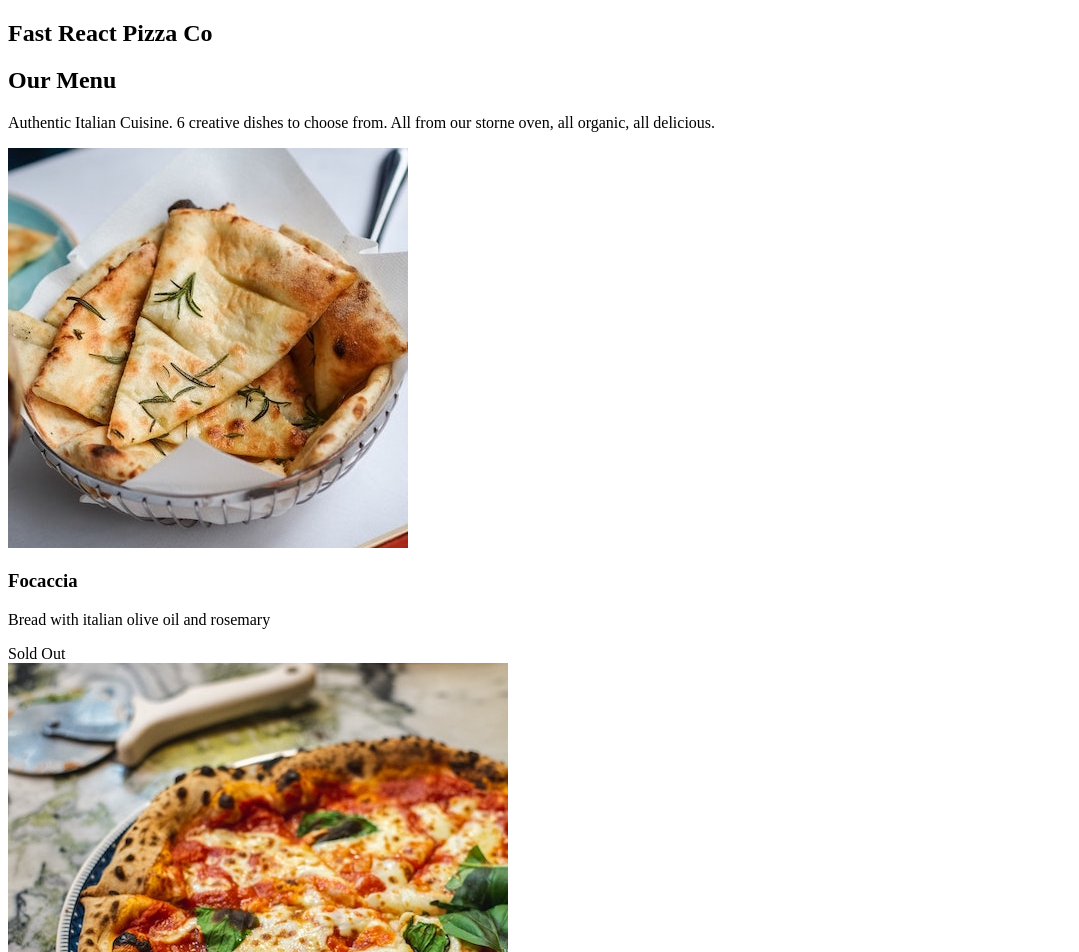
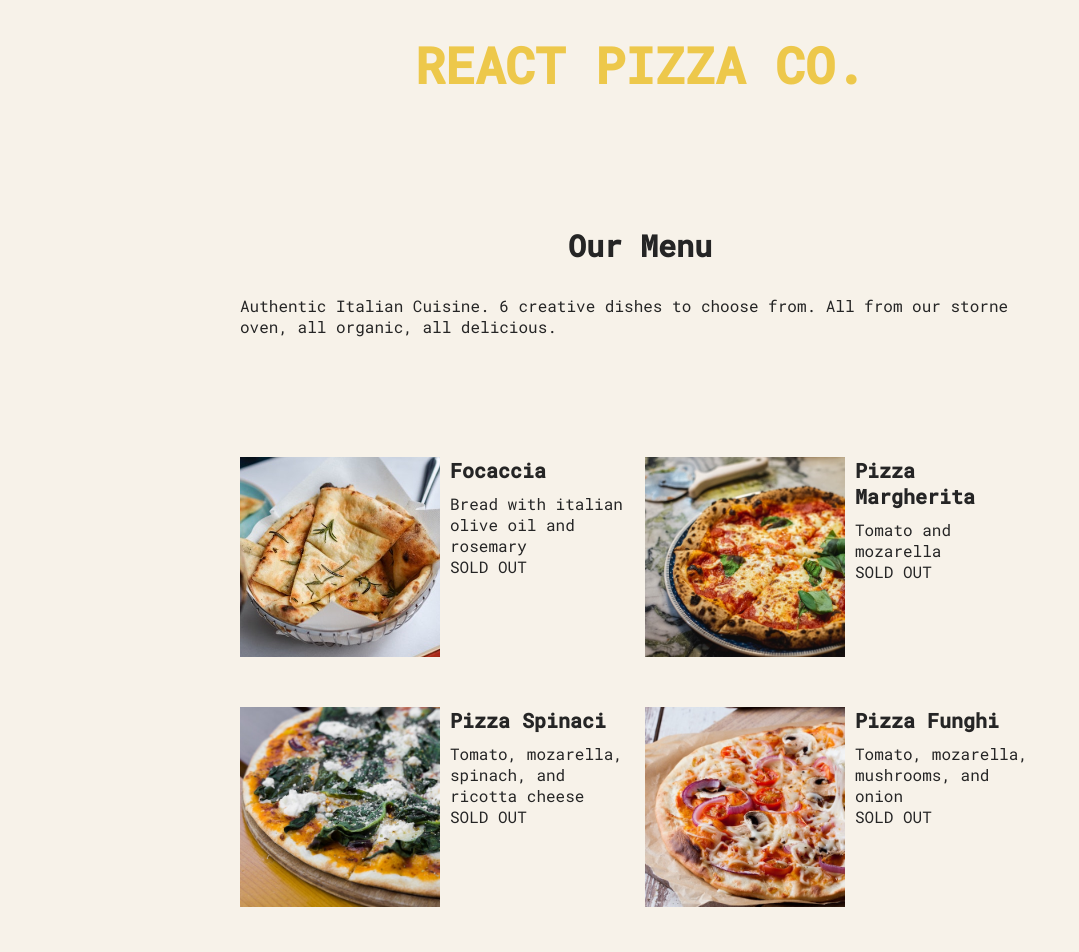
Before and after one commit to yukijina/pizza-menu-app, a React (Create React App) app: page / in a window 1280 px wide. Shown: the top 952 px of the page, without its empty margins (0-1079 px from the left). Built offline with nearby package versions, Linux system fonts and the light colour scheme.

Commit message:
added css

```diff
--- a/public/index.html
+++ b/public/index.html
@@ -24,7 +24,7 @@
       work correctly both with client-side routing and a non-root public URL.
       Learn how to configure a non-root public URL by running `npm run build`.
     -->
-    <title>React App</title>
+    <title>React Pizza Co.</title>
   </head>
   <body>
     <noscript>You need to enable JavaScript to run this app.</noscript>
--- a/src/components/App.js
+++ b/src/components/App.js
@@ -1,11 +1,12 @@
 import React from 'react';
+import '../index.css';
 import Header from './Header';
 import Menu from './Menu';
 import Footer from './Footer';
 
 export default function App() {
   return (
-    <div>
+    <div className='app'>
       <Header />
       <Menu />
       <Footer />
--- a/src/components/Footer.js
+++ b/src/components/Footer.js
@@ -7,11 +7,11 @@ export default function Footer() {
   const isOpen = hour >= openHour && hour <= closeHour;
 
   return (
-    <footer>
+    <footer className='footer'>
       {isOpen ? (
-        <div>
+        <div className='order'>
           <p>We're open until {closeHour}:00. Come visit us or order online</p>
-          <button>Order</button>
+          <button className='btn'>Order</button>
         </div>
       ) : (
         <p>
--- a/src/components/Header.js
+++ b/src/components/Header.js
@@ -2,8 +2,8 @@ import React from 'react';
 
 export default function Header() {
   return (
-    <header>
-      <h2>Fast React Pizza Co</h2>
+    <header className='header'>
+      <h1>React Pizza Co.</h1>
     </header>
   );
 }
--- a/src/components/Menu.js
+++ b/src/components/Menu.js
@@ -4,7 +4,7 @@ import pizzaData from '../data';
 
 export default function Menu() {
   return (
-    <main>
+    <main className='menu'>
       <h2>Our Menu</h2>
       {pizzaData.length !== 0 ? (
         <>
@@ -13,11 +13,11 @@ export default function Menu() {
             from our storne oven, all organic, all delicious.
           </p>
 
-          <>
+          <div className='pizzas'>
             {pizzaData.map((pizza) => (
               <Pizza pizza={pizza} key={pizza.name} />
             ))}
-          </>
+          </div>
         </>
       ) : (
         <p>We're still working on our menu. Please come back later 🍕</p>
--- a/src/components/Pizza.js
+++ b/src/components/Pizza.js
@@ -2,12 +2,12 @@ import React from 'react';
 
 export default function Pizza({ pizza }) {
   return (
-    <div>
+    <div className='pizza'>
       <img src={pizza.photoName} alt={pizza.name} />
       <div>
         <h3>{pizza.name}</h3>
         <p>{pizza.ingredients}</p>
-        <span>{!pizza.price ? +pizza.price + 3 : 'Sold Out'}</span>
+        <span>{!pizza.soldOut ? 'SOLD OUT' : +pizza.price + 3}</span>
       </div>
     </div>
   );
--- /dev/null
+++ b/src/index.css
@@ -0,0 +1,70 @@
+@import url('https://fonts.googleapis.com/css2?family=Roboto+Mono:ital,wght@0,300;0,400;0,500;1,300&display=swap');
+
+* {
+  margin: 0;
+  padding: 0;
+  box-sizing: inherit;
+}
+
+html {
+  font-size: 62.5%;
+}
+
+body {
+  box-sizing: border-box;
+  font-family: 'Roboto Mono', sans-serif;
+  background-color: #f7f2e9;
+  color: #252525;
+  /* min-height: 100vh; */
+  font-size: 1.6rem;
+  padding: 3.2rem;
+  padding-bottom: 6rem;
+}
+
+h1,
+h2 {
+  text-align: center;
+}
+
+h1 {
+  font-size: 5rem;
+  margin-bottom: 8rem;
+  color: #edc84b;
+  text-transform: uppercase;
+}
+
+h2 {
+  font-size: 3rem;
+  margin-bottom: 3rem;
+}
+
+h3 {
+  font-size: 2rem;
+  margin-bottom: 1rem;
+}
+
+.app {
+  max-width: 80rem;
+  margin: 0 auto;
+
+  display: flex;
+  flex-direction: column;
+  align-items: center;
+  gap: 4.8rem;
+}
+
+.pizzas {
+  margin-top: 12rem;
+  display: grid;
+  grid-template-columns: repeat(2, 1fr);
+  gap: 5rem 1rem;
+}
+
+.pizza {
+  display: flex;
+}
+
+.pizza img {
+  width: 20rem;
+  margin-right: 1rem;
+}
```
